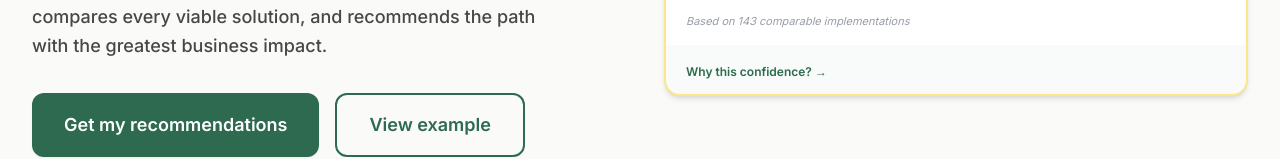
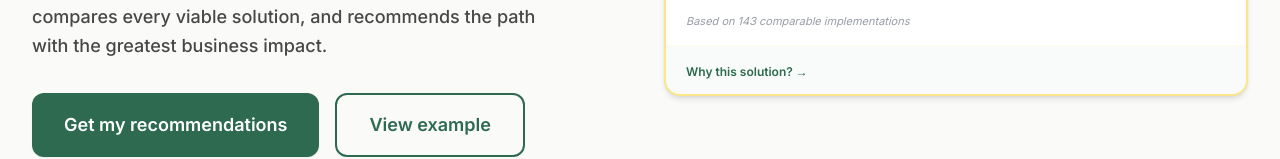
Before and after one commit to smithar106/Compass-Web, a Next.js app: page / in a window 1280 px wide. Shown: the part 372-531 px from the top of the page. Built offline with nearby package versions, Linux system fonts and the light colour scheme.

Commit message:
replace 'Why this confidence?' with 'Why this solution?'

```diff
--- a/src/app/page.tsx
+++ b/src/app/page.tsx
@@ -72,7 +72,7 @@ function RecommendationPanel({ data, accent }: { data: any; accent: string }) {
           onClick={() => setShowEvidence(!showEvidence)}
           className="text-xs text-forest font-semibold hover:text-leaf transition-colors"
         >
-          {showEvidence ? "Hide evidence" : "Why this confidence? \u2192"}
+          {showEvidence ? "Hide evidence" : "Why this solution? \u2192"}
         </button>
         {showEvidence && (
           <div className="mt-2 space-y-1.5">
```
